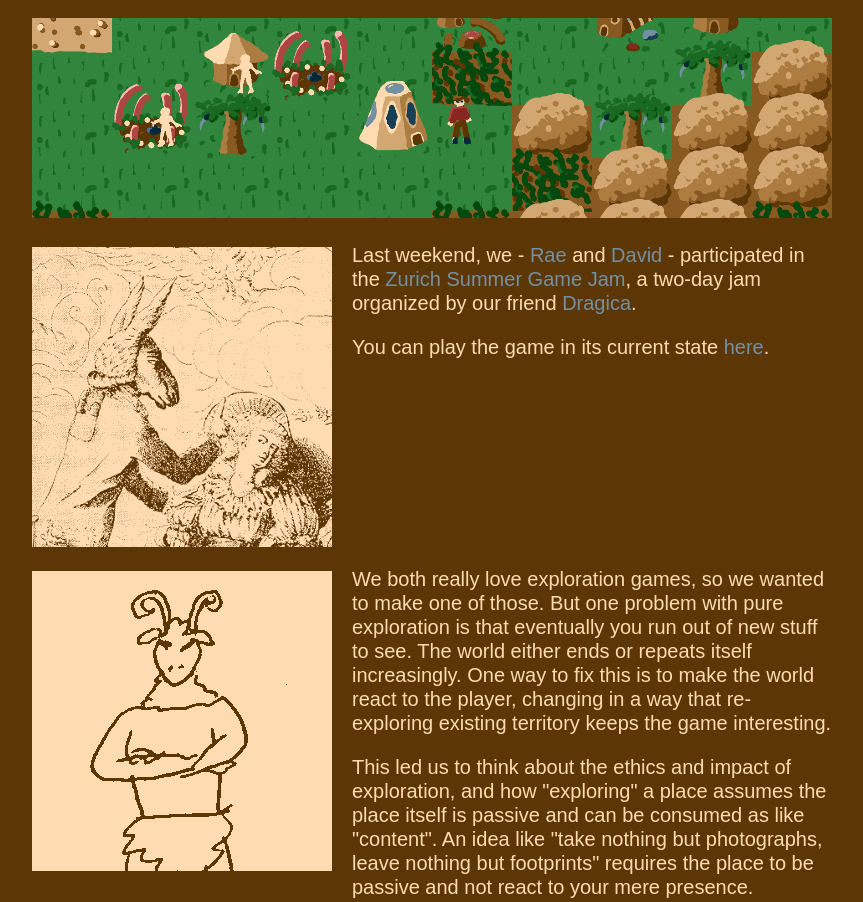
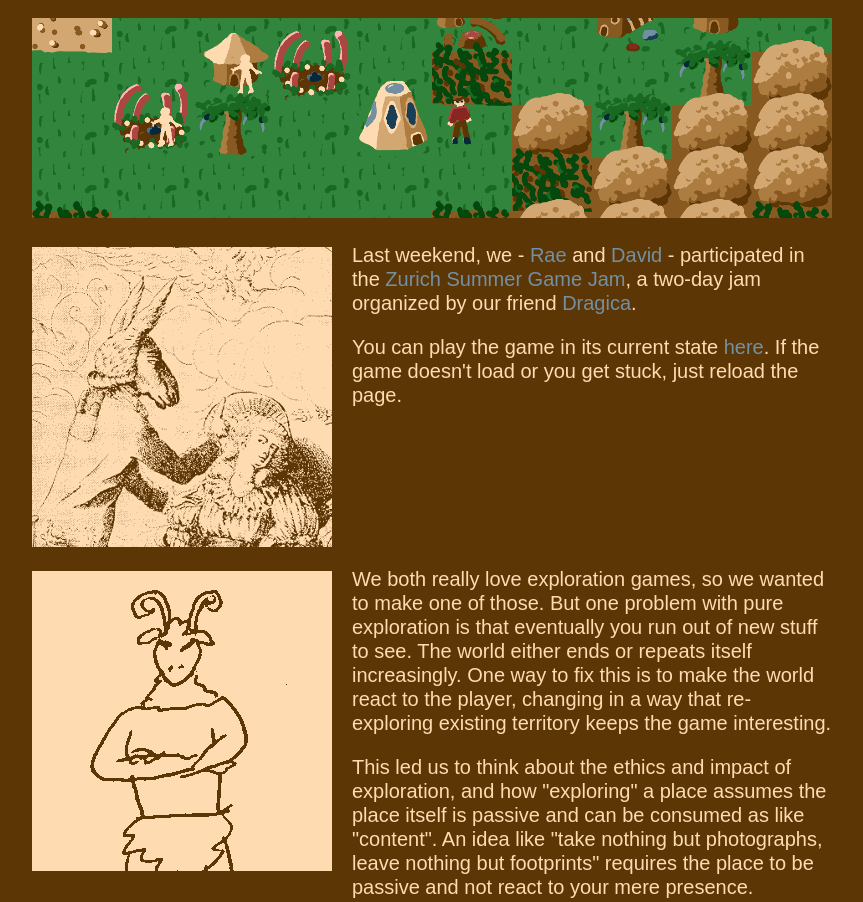
Before and after one commit to bellisk/sgjch15, a plain HTML site: page about.html in a window 1280 px wide. Shown: the top 902 px of the page, without its empty margins (208-1071 px from the left). Drawn offline with Linux system fonts and the light colour scheme.

Commit message:
Play instr.

```diff
--- a/about.html
+++ b/about.html
@@ -52,7 +52,7 @@
 <img src="img/dream1.png">
 <p>Last weekend, we - <a href="http://raeknowler.name/">Rae</a> and <a href="http://www.zarkonnen.com">David</a> - participated in the <a href="http://www.gamespace.ch/post/125425328044/summer-game-jam">Zurich&nbsp;Summer&nbsp;Game&nbsp;Jam</a>, a two-day jam organized by our friend <a href="http://kahlina.com/">Dragica</a>.</p>
 
-<p>You can play the game in its current state <a href="index.html">here</a>.</p>
+<p>You can play the game in its current state <a href="index.html">here</a>. If the game doesn't load or you get stuck, just reload the page.</p>
 </div>
 
 <div class="section">
```
